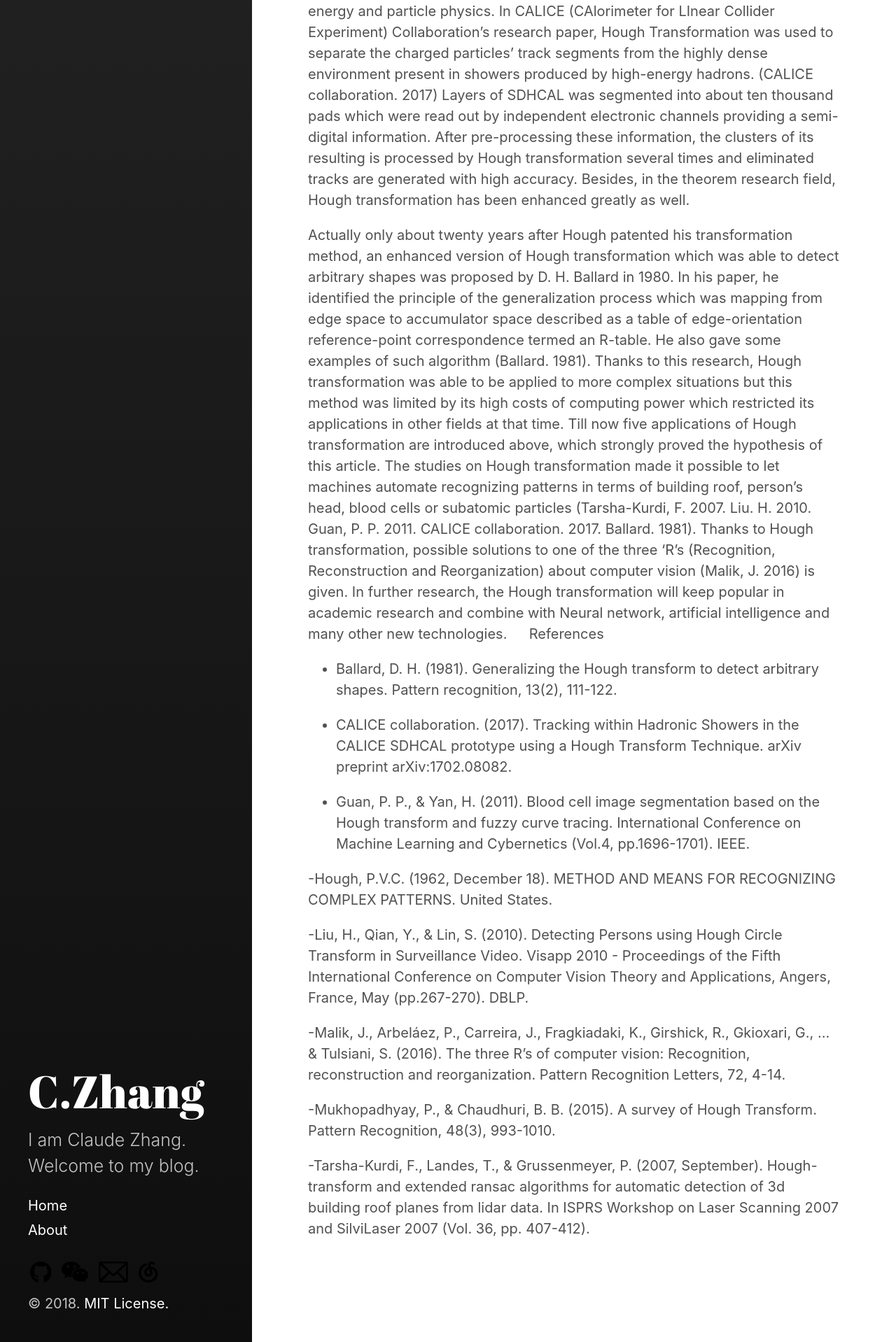
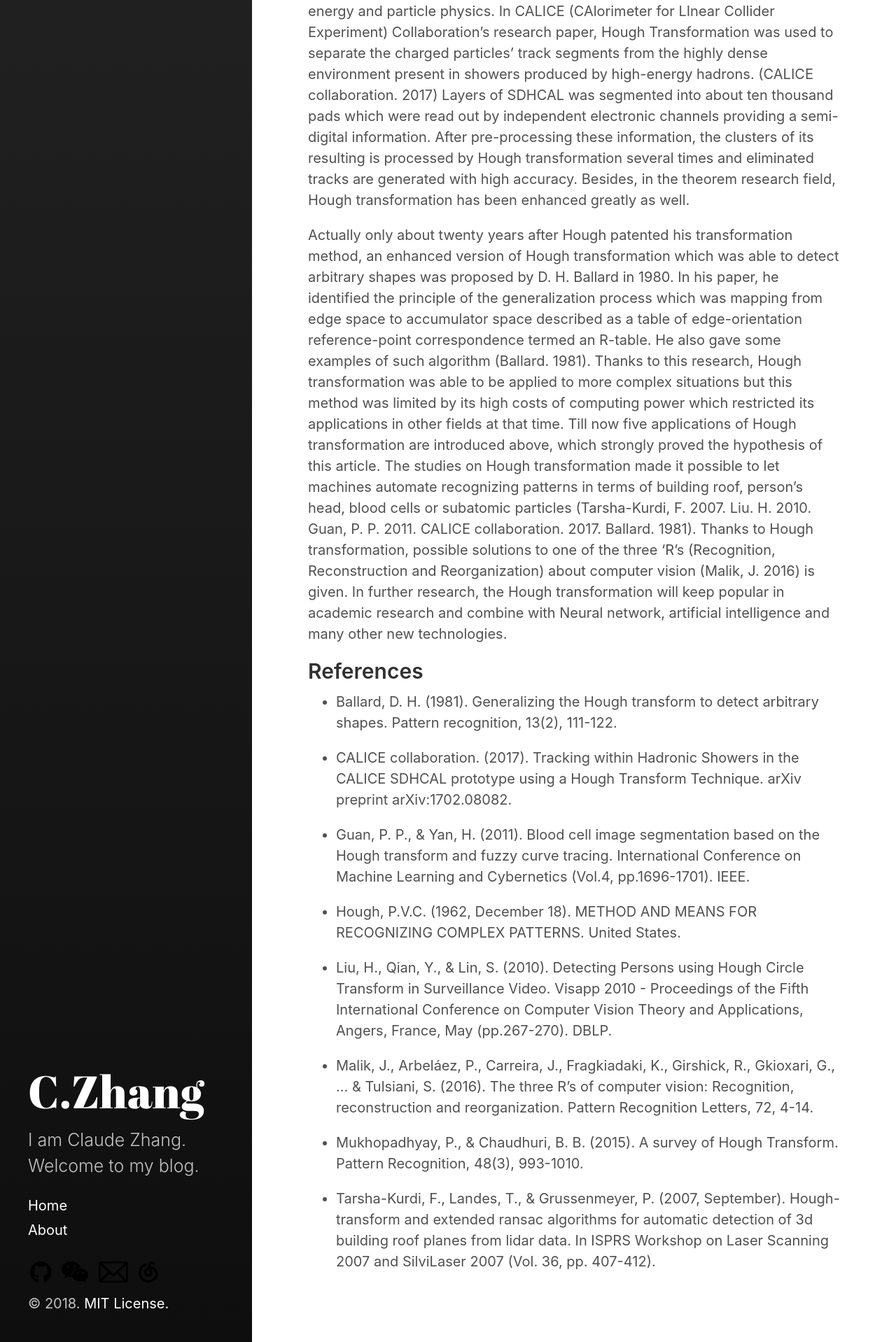
Before and after one commit to claude9493/claude9493.github.io, a Jekyll site: the page built from _posts/2018-1-9-hough-transformation.md, in a window 1280 px wide. Shown: the part 1858-3776 px from the top of the page at 70% size. Built offline with Jekyll 4.4.1, drawn with Linux system fonts in a browser that asks for light colours.

```diff
--- a/_posts/2018-1-9-hough-transformation.md
+++ b/_posts/2018-1-9-hough-transformation.md
@@ -18,7 +18,7 @@
 Actually only about twenty years after Hough patented his transformation method, an enhanced version of Hough transformation which was able to detect arbitrary shapes was proposed by D. H. Ballard in 1980. In his paper, he identified the principle of the generalization process which was mapping from edge space to accumulator space described as a table of edge-orientation reference-point correspondence termed an R-table. He also gave some examples of such algorithm (Ballard. 1981). Thanks to this research, Hough transformation was able to be applied to more complex situations but this method was limited by its high costs of computing power which restricted its applications in other fields at that time.
 Till now five applications of Hough transformation are introduced above, which strongly proved the hypothesis of this article. The studies on Hough transformation made it possible to let machines automate recognizing patterns in terms of building roof, person’s head, blood cells or subatomic particles (Tarsha-Kurdi, F. 2007. Liu. H. 2010. Guan, P. P. 2011. CALICE collaboration. 2017. Ballard. 1981). Thanks to Hough transformation, possible solutions to one of the three ‘R’s (Recognition, Reconstruction and Reorganization) about computer vision (Malik, J. 2016) is given. In further research, the Hough transformation will keep popular in academic research and combine with Neural network, artificial intelligence and many other new technologies.
 
-References
+## References
 
 - Ballard, D. H. (1981). Generalizing the Hough transform to detect arbitrary shapes. Pattern recognition, 13(2), 111-122.
 
@@ -26,12 +26,12 @@
 
 - Guan, P. P., & Yan, H. (2011). Blood cell image segmentation based on the Hough transform and fuzzy curve tracing. International Conference on Machine Learning and Cybernetics (Vol.4, pp.1696-1701). IEEE.
 
--Hough, P.V.C. (1962, December 18). METHOD AND MEANS FOR RECOGNIZING COMPLEX PATTERNS. United States.
+- Hough, P.V.C. (1962, December 18). METHOD AND MEANS FOR RECOGNIZING COMPLEX PATTERNS. United States.
 
--Liu, H., Qian, Y., & Lin, S. (2010). Detecting Persons using Hough Circle Transform in Surveillance Video. Visapp 2010 - Proceedings of the Fifth International Conference on Computer Vision Theory and Applications, Angers, France, May (pp.267-270). DBLP.
+- Liu, H., Qian, Y., & Lin, S. (2010). Detecting Persons using Hough Circle Transform in Surveillance Video. Visapp 2010 - Proceedings of the Fifth International Conference on Computer Vision Theory and Applications, Angers, France, May (pp.267-270). DBLP.
 
--Malik, J., Arbeláez, P., Carreira, J., Fragkiadaki, K., Girshick, R., Gkioxari, G., ... & Tulsiani, S. (2016). The three R’s of computer vision: Recognition, reconstruction and reorganization. Pattern Recognition Letters, 72, 4-14.
+- Malik, J., Arbeláez, P., Carreira, J., Fragkiadaki, K., Girshick, R., Gkioxari, G., ... & Tulsiani, S. (2016). The three R’s of computer vision: Recognition, reconstruction and reorganization. Pattern Recognition Letters, 72, 4-14.
 
--Mukhopadhyay, P., & Chaudhuri, B. B. (2015). A survey of Hough Transform. Pattern Recognition, 48(3), 993-1010.
+- Mukhopadhyay, P., & Chaudhuri, B. B. (2015). A survey of Hough Transform. Pattern Recognition, 48(3), 993-1010.
 
--Tarsha-Kurdi, F., Landes, T., & Grussenmeyer, P. (2007, September). Hough-transform and extended ransac algorithms for automatic detection of 3d building roof planes from lidar data. In ISPRS Workshop on Laser Scanning 2007 and SilviLaser 2007 (Vol. 36, pp. 407-412).
+- Tarsha-Kurdi, F., Landes, T., & Grussenmeyer, P. (2007, September). Hough-transform and extended ransac algorithms for automatic detection of 3d building roof planes from lidar data. In ISPRS Workshop on Laser Scanning 2007 and SilviLaser 2007 (Vol. 36, pp. 407-412).
```
